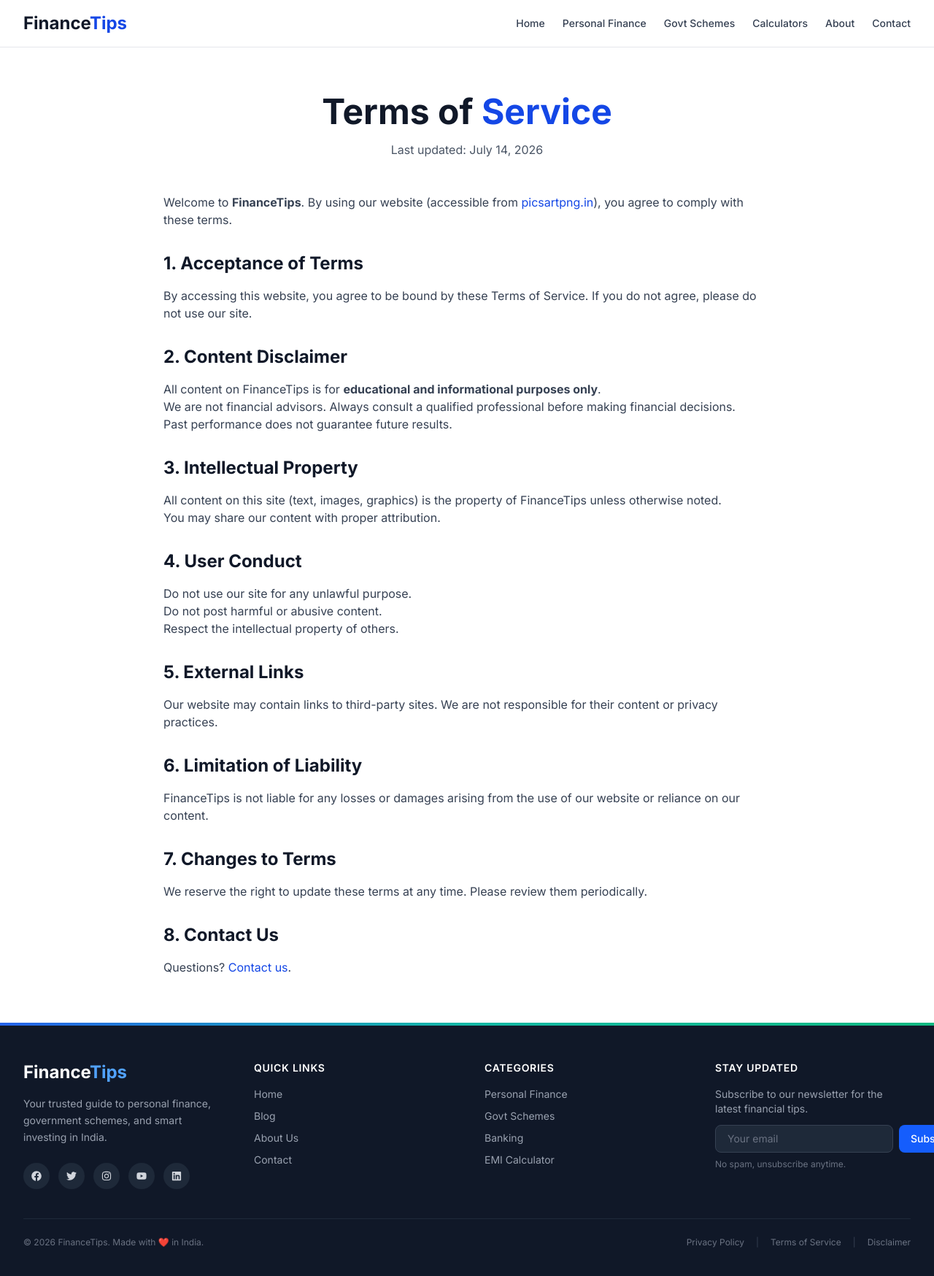
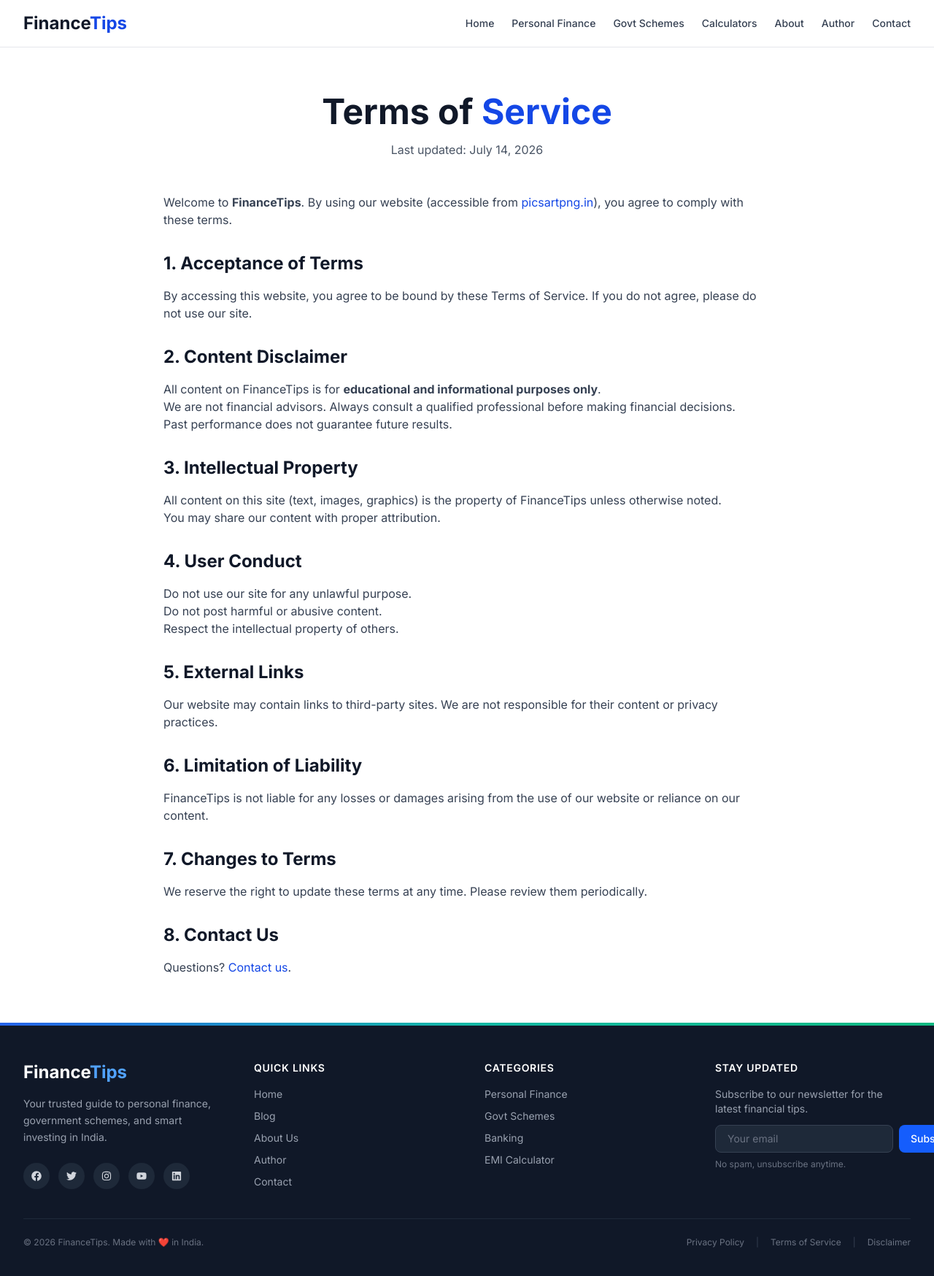
Before and after one commit to imtiyazemmu/financial-frontend, a Next.js app: page /terms in a window 1280 px wide. Shown: the top 1748 px of the page at 73% size. Built offline with nearby package versions, Linux system fonts and the light colour scheme; no server answers.

Commit message:
feat: add Author page link to header and footer

```diff
--- a/components/Footer.tsx
+++ b/components/Footer.tsx
@@ -1,4 +1,4 @@
-'use client'; // ✅ यह एक लाइन जोड़ें – बस इतना ही!
+'use client';
 
 import Link from 'next/link';
 import { FaFacebook, FaTwitter, FaInstagram, FaYoutube, FaLinkedin } from 'react-icons/fa';
@@ -80,6 +80,11 @@
               <li>
                 <Link href="/about" className="text-gray-400 hover:text-white transition-colors duration-200">
                   About Us
+                </Link>
+              </li>
+              <li>
+                <Link href="/author" className="text-gray-400 hover:text-white transition-colors duration-200">
+                  Author
                 </Link>
               </li>
               <li>
--- a/components/Header.tsx
+++ b/components/Header.tsx
@@ -26,10 +26,11 @@
             <Link href="/category/government-schemes" className="text-gray-700 hover:text-blue-700 transition">Govt Schemes</Link>
             <Link href="/tools/emi-calculator" className="text-gray-700 hover:text-blue-700 transition">Calculators</Link>
             <Link href="/about" className="text-gray-700 hover:text-blue-700 transition">About</Link>
+            <Link href="/author" className="text-gray-700 hover:text-blue-700 transition">Author</Link>
             <Link href="/contact" className="text-gray-700 hover:text-blue-700 transition">Contact</Link>
           </nav>
 
-          {/* Mobile Menu Toggle Button – Full Accessibility */}
+          {/* Mobile Menu Toggle Button */}
           <button
             className="md:hidden text-gray-700 text-2xl focus:outline-none focus:ring-2 focus:ring-blue-500 rounded-lg p-1.5 transition"
             onClick={toggleMenu}
@@ -86,6 +87,13 @@
                 About
               </Link>
               <Link
+                href="/author"
+                className="text-gray-700 hover:text-blue-700 transition px-2 py-1 rounded hover:bg-gray-50"
+                onClick={closeMenu}
+              >
+                Author
+              </Link>
+              <Link
                 href="/contact"
                 className="text-gray-700 hover:text-blue-700 transition px-2 py-1 rounded hover:bg-gray-50"
                 onClick={closeMenu}
```
